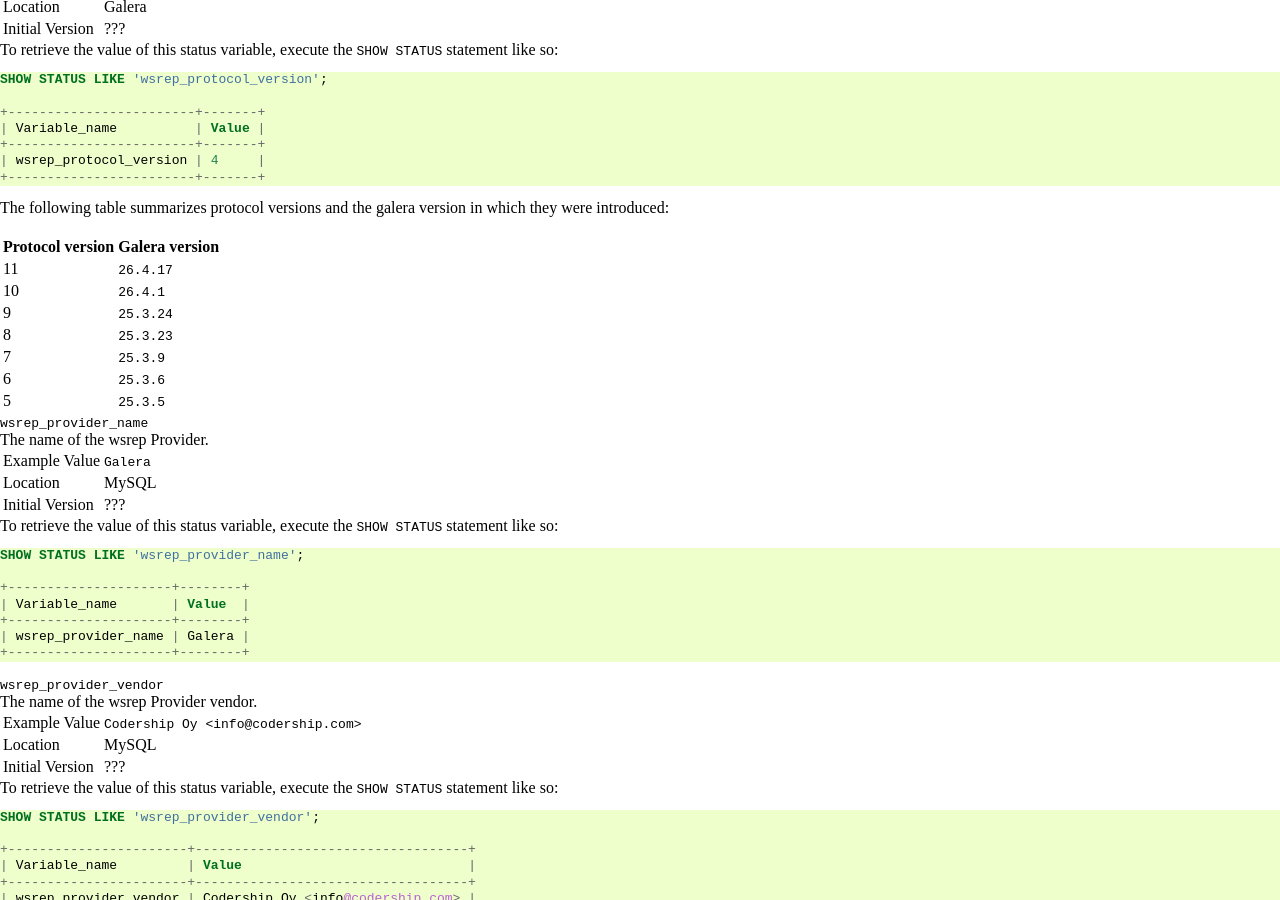
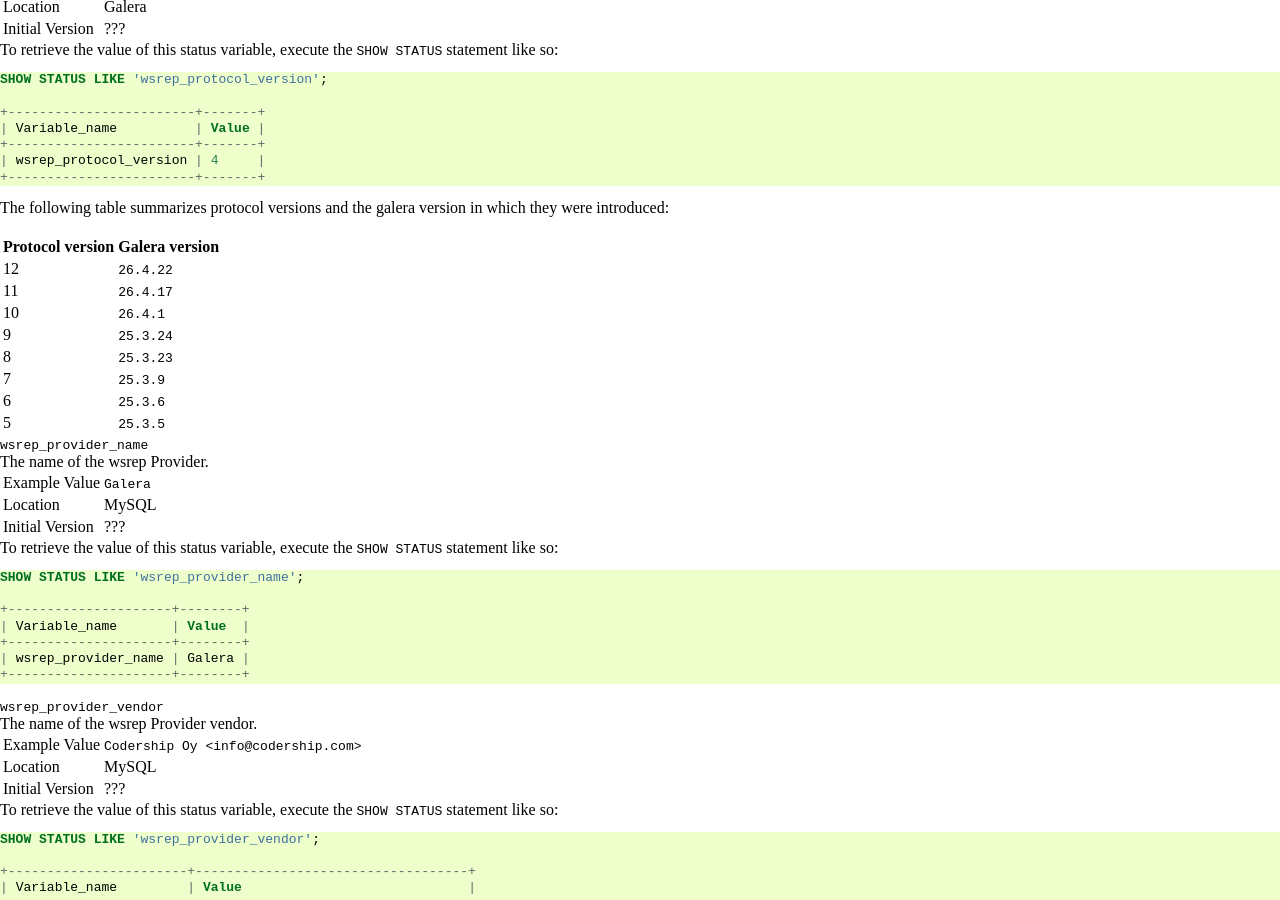
Before and after one commit to codership/documentation, a Sphinx documentation site: the page built from galeracluster/source/documentation/galera-status-variables.rst, in a window 1280 px wide and 900 px high, scrolled down 15532 px. Built offline with Sphinx 7.4.7, drawn with Linux system fonts in a browser that asks for light colours; comment, search, counter and statistics services are not loaded.

Commit message:
Add GCS protocol version 12 introduced in release 4.23

```diff
--- a/galeracluster/source/documentation/galera-status-variables.rst
+++ b/galeracluster/source/documentation/galera-status-variables.rst
@@ -1660,6 +1660,7 @@ The following table summarizes protocol versions and the galera version in which
    :class: doc-options
    :header: "|br| Protocol version", "|br| Galera version"
 
+   "12", "``26.4.22``"
    "11", "``26.4.17``"
    "10", "``26.4.1``"
    "9",  "``25.3.24``"
```
